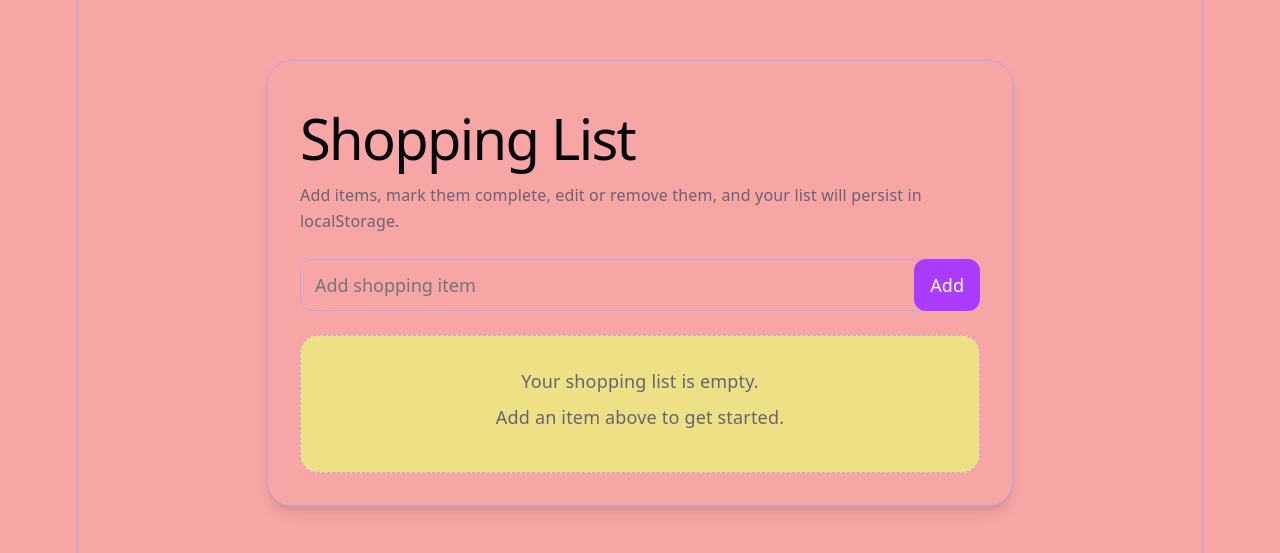
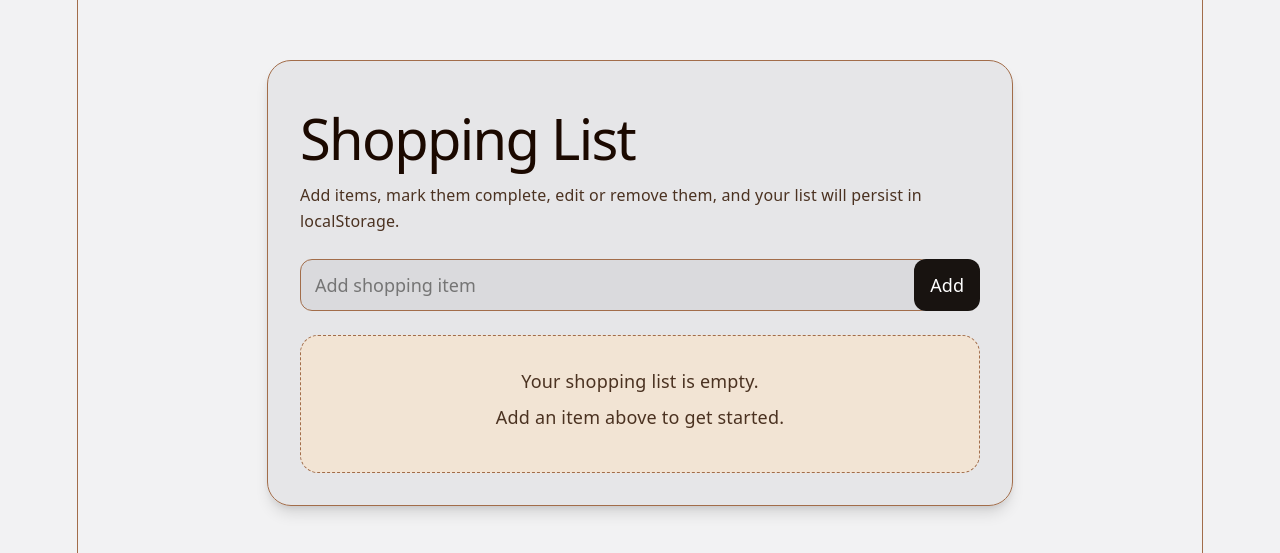
Before and after one commit to Oheri99/myShoppingApp, a React (Vite) app: page / in a window 1280 px wide. Shown: the part 141-694 px from the top of the page. Built offline with nearby package versions, Linux system fonts and the light colour scheme.

Commit message:
colour change

```diff
--- a/src/index.css
+++ b/src/index.css
@@ -1,15 +1,15 @@
 :root {
-  --text: #6b6375;
-  --text-h: #08060d;
-  --bg: #f7a5a5;
-  --border: #bda5ee;
-  --code-bg: #eee084;
-  --accent: #aa3bff;
-  --accent-bg: rgba(170, 59, 255, 0.1);
-  --accent-border: rgba(170, 59, 255, 0.5);
-  --social-bg: rgba(244, 243, 236, 0.5);
+  --text: #4b3221;
+  --text-h: #1b0900;
+  --bg: #151d270e;
+  --border: #a26d4a;
+  --code-bg: #f2e4d4;
+  --accent: #181310;
+  --accent-bg: rgba(198, 107, 47, 0.12);
+  --accent-border: rgba(198, 107, 47, 0.5);
+  --social-bg: rgba(244, 235, 226, 0.6);
   --shadow:
-    rgba(0, 0, 0, 0.1) 0 10px 15px -3px, rgba(0, 0, 0, 0.05) 0 4px 6px -2px;
+    rgba(0, 0, 0, 0.12) 0 10px 15px -3px, rgba(0, 0, 0, 0.08) 0 4px 6px -2px;
 
   --sans: system-ui, 'Segoe UI', Roboto, sans-serif;
   --heading: system-ui, 'Segoe UI', Roboto, sans-serif;
```
